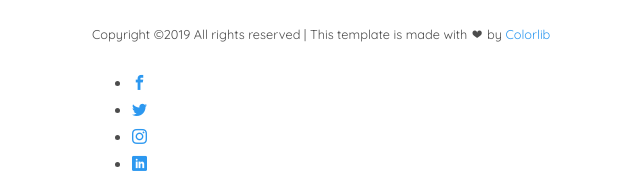
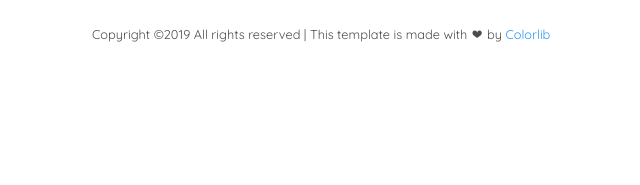
Before and after one commit to Erksters/Website, a plain HTML site: page jackson/index.html in a window 1280 px wide. Shown: the part 6755-6940 px from the top of the page, without its empty margins (263-903 px from the left). After the commit the page ends 6825 px from the top, so only its background shows below. Drawn offline with nearby package versions, Linux system fonts and the light colour scheme; files whose address does not match are found by name; a web font is replaced by a local one.

Commit message:
Removed all social media .... SO SAD

```diff
--- a/jackson/index.html
+++ b/jackson/index.html
@@ -60,6 +60,13 @@
 						<li><a href="#" data-nav-section="education">Education</a></li>
 						<li><a href="#" data-nav-section="contact">Contact</a></li>
 					</ul>
+
+					<!--<ul>-->
+					<!--<li><a href="#"><i class="icon-facebook2"></i></a></li>-->
+					<!--<li><a href="#"><i class="icon-twitter2"></i></a></li>-->
+					<!--<li><a href="#"><i class="icon-instagram"></i></a></li>-->
+					<!--<li><a href="#"><i class="icon-linkedin2"></i></a></li>-->
+					<!--</ul>-->
 				</div>
 			</nav>
 
@@ -346,9 +353,6 @@
 				</div>
 			</div>
 
-
-
-
 			<section class="colorlib-education" data-section="education">
 				<div class="colorlib-narrow-content">
 					<div class="row">
@@ -418,9 +422,6 @@
 					</div>
 				</div>
 			</section>
-
-
-
 
 			<section class="colorlib-contact" data-section="contact">
 				<div class="colorlib-narrow-content">
@@ -492,12 +493,7 @@
 <!-- Link back to Colorlib can't be removed. Template is licensed under CC BY 3.0. -->
 
 				</small></p>
-				<ul>
-					<li><a href="#"><i class="icon-facebook2"></i></a></li>
-					<li><a href="#"><i class="icon-twitter2"></i></a></li>
-					<li><a href="#"><i class="icon-instagram"></i></a></li>
-					<li><a href="#"><i class="icon-linkedin2"></i></a></li>
-				</ul>
+
 			</div>
 
 		</div><!-- end:colorlib-main -->
```
